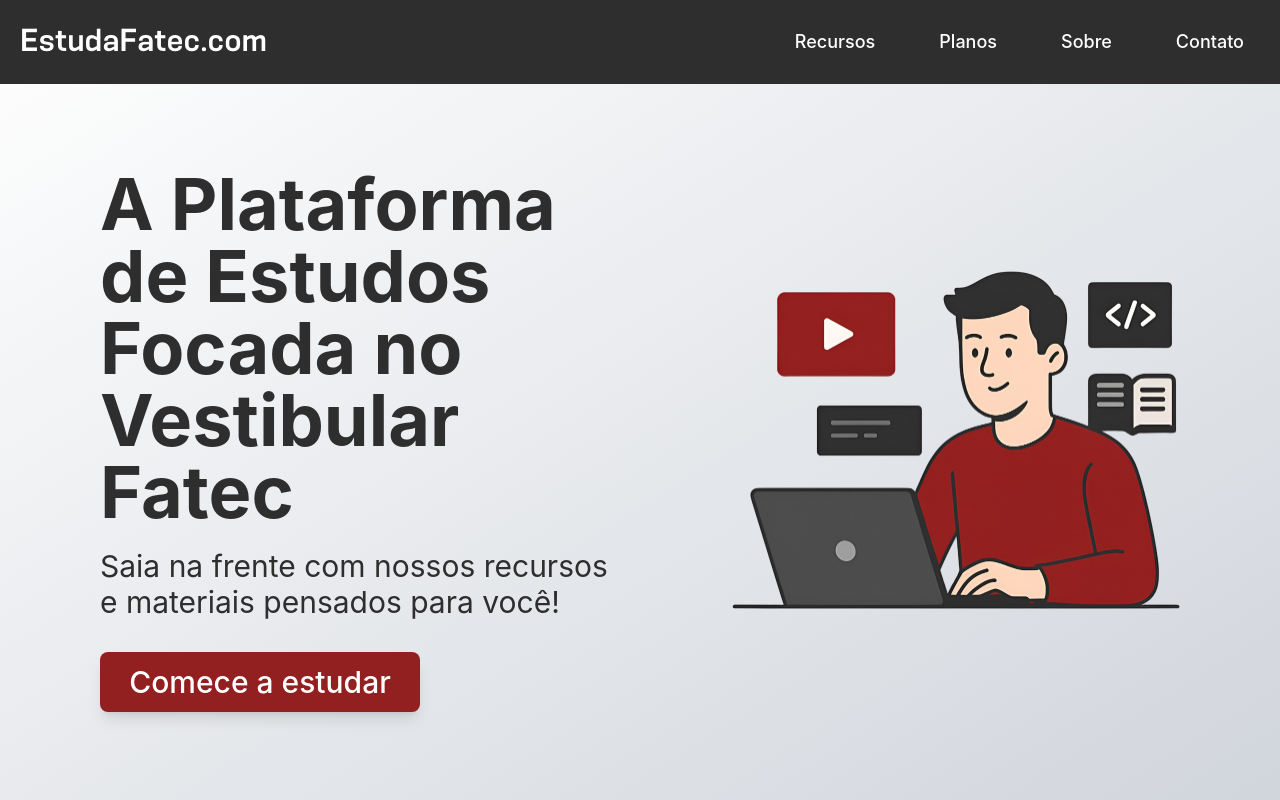
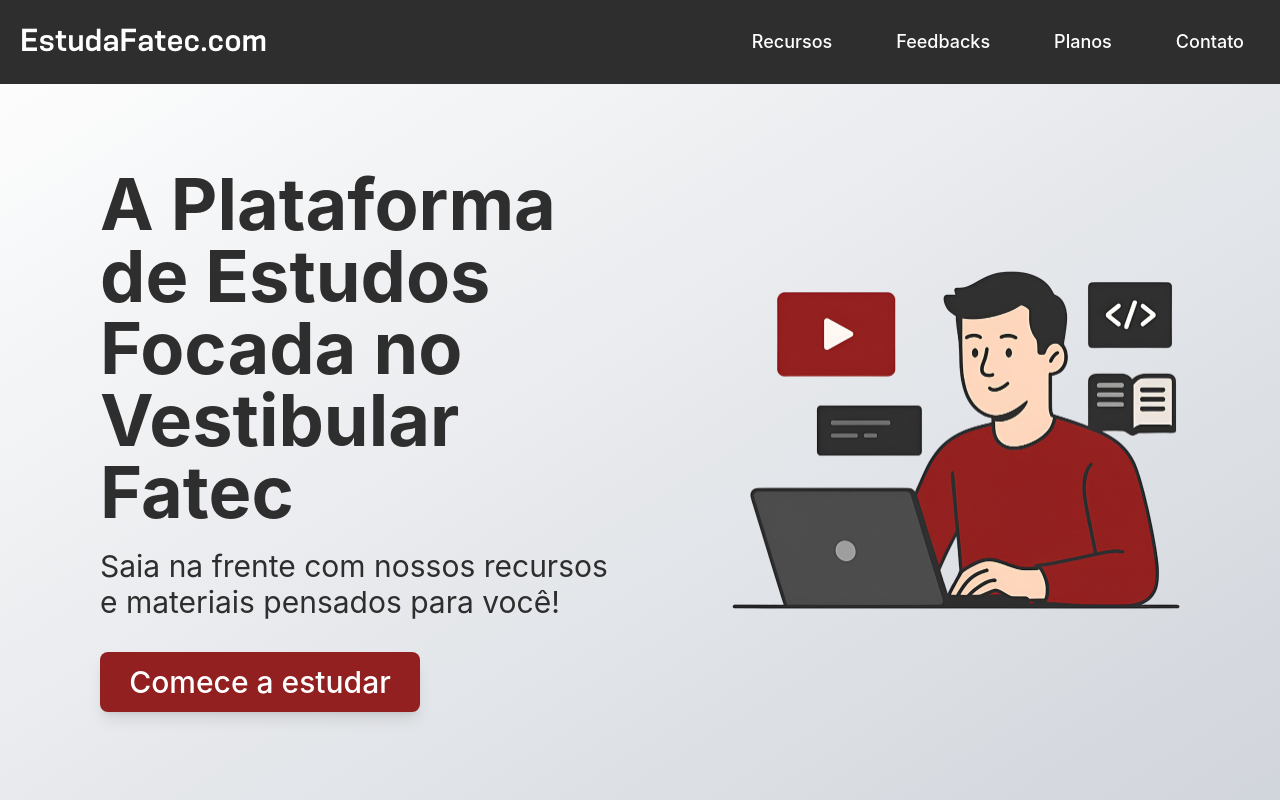
Before and after one commit to OLuizFernando/estudafatec.com, a Next.js app: page / in a window 1280 px wide. Shown: the top 800 px of the page. Built offline with nearby package versions, Linux system fonts and the light colour scheme; a web font is replaced by a local one.

Commit message:
add `feedbacks` button, change buttons style and margin

```diff
--- a/components/Navbar/index.js
+++ b/components/Navbar/index.js
@@ -3,8 +3,8 @@ import { usePathname } from "next/navigation";
 function Navbar() {
   const navItems = [
     { id: 0, text: "Recursos", href: "/#recursos" },
-    { id: 1, text: "Planos", href: "/#planos" },
-    { id: 2, text: "Sobre", href: "/#sobre" },
+    { id: 1, text: "Feedbacks", href: "/#feedbacks" },
+    { id: 2, text: "Planos", href: "/#planos" },
     { id: 3, text: "Contato", href: "#contato" },
   ];
 
@@ -55,8 +55,8 @@ function Navbar() {
                   <a
                     href={item.href}
                     className={`
-                      block py-2 px-3 rounded-md md:py-2 md:px-4 text-white
-                      ${pathname === item.href ? "bg-neutral-800" : "hover:bg-neutral-800"}
+                      block py-2 px-3 rounded-md md:py-2 md:px-4 my-1 md:my-0 text-white
+                      ${pathname === item.href ? "shadow-[inset_0_5px_15px_rgba(0,0,0,0.1)] bg-black/10" : "hover:shadow-[inset_0_5px_15px_rgba(0,0,0,0.1)] hover:bg-black/10"}
                     `}
                     aria-current="page"
                   >
```
